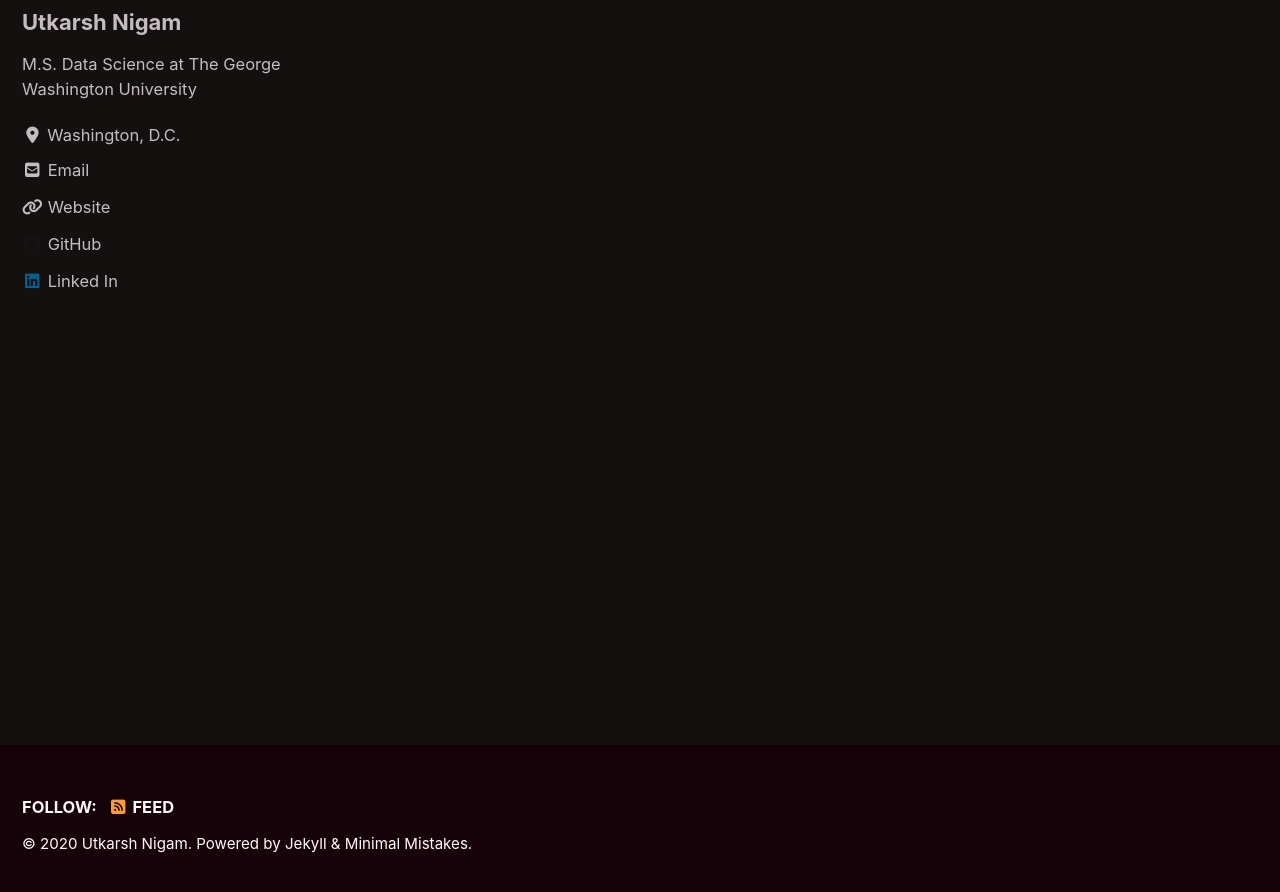
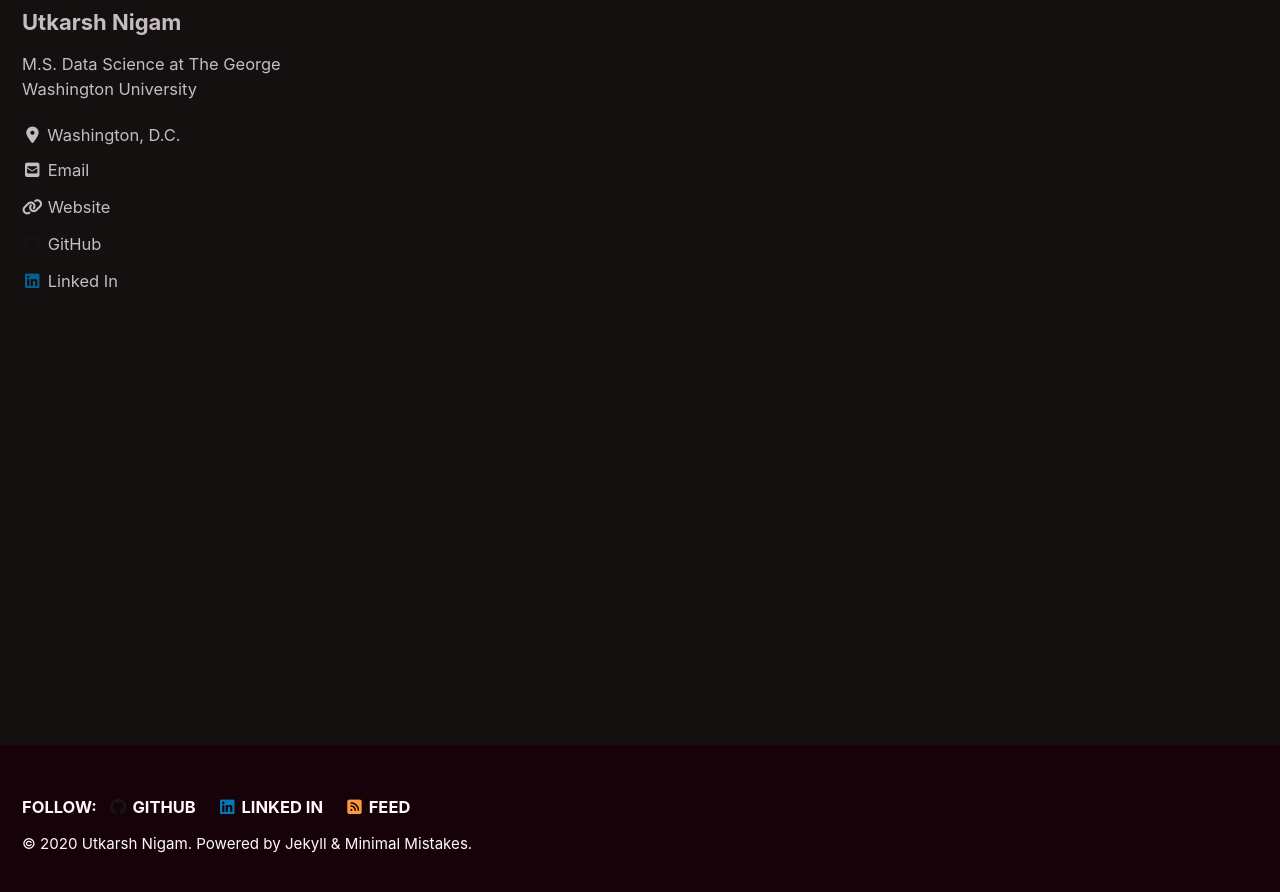
Before and after one commit to utkarsh-nigam/utkarsh-nigam.github.io, a Jekyll site: the page built from index.html, in a window 1280 px wide and 900 px high, scrolled down 222 px. Shown: the top 892 px of the window. Built offline with Jekyll 4.4.1, drawn with Linux system fonts in a browser that asks for light colours; cached includes are drawn as plain includes; nearby versions of some CDN libraries; the list of posts is cut into pages by our own code.

Commit message:
Update _config.yml

```diff
--- a/_config.yml
+++ b/_config.yml
@@ -115,24 +115,12 @@
 # Site Footer
 footer:
   links:
-    - label: "Twitter"
-      icon: "fab fa-fw fa-twitter-square"
-      # url:
-    - label: "Facebook"
-      icon: "fab fa-fw fa-facebook-square"
-      # url:
     - label: "GitHub"
       icon: "fab fa-fw fa-github"
-      # url:
-    - label: "GitLab"
-      icon: "fab fa-fw fa-gitlab"
-      # url:
-    - label: "Bitbucket"
-      icon: "fab fa-fw fa-bitbucket"
-      # url:
-    - label: "Instagram"
-      icon: "fab fa-fw fa-instagram"
-      # url:
+      url: "https://github.com/utkarsh-nigam"
+    - label: "Linked In"
+      icon: "fab fa-fw fa-linkedin"
+      url: "https://www.linkedin.com/in/utkarsh-nigam-46822a67"
 
 
 # Reading Files
```
